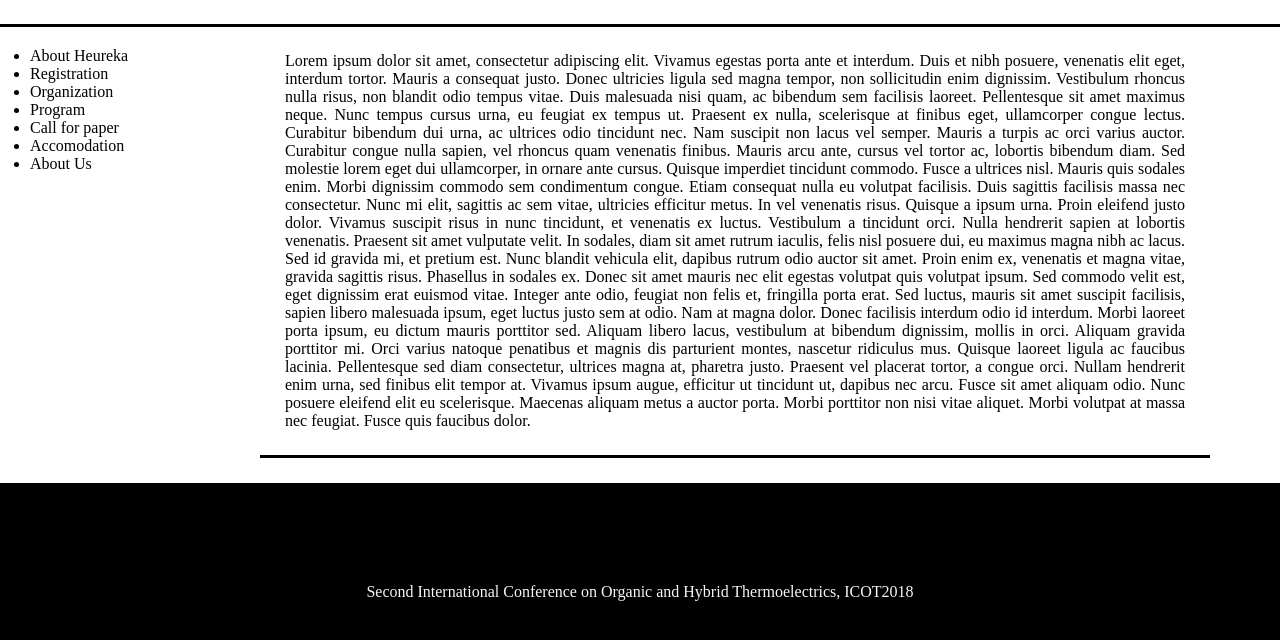
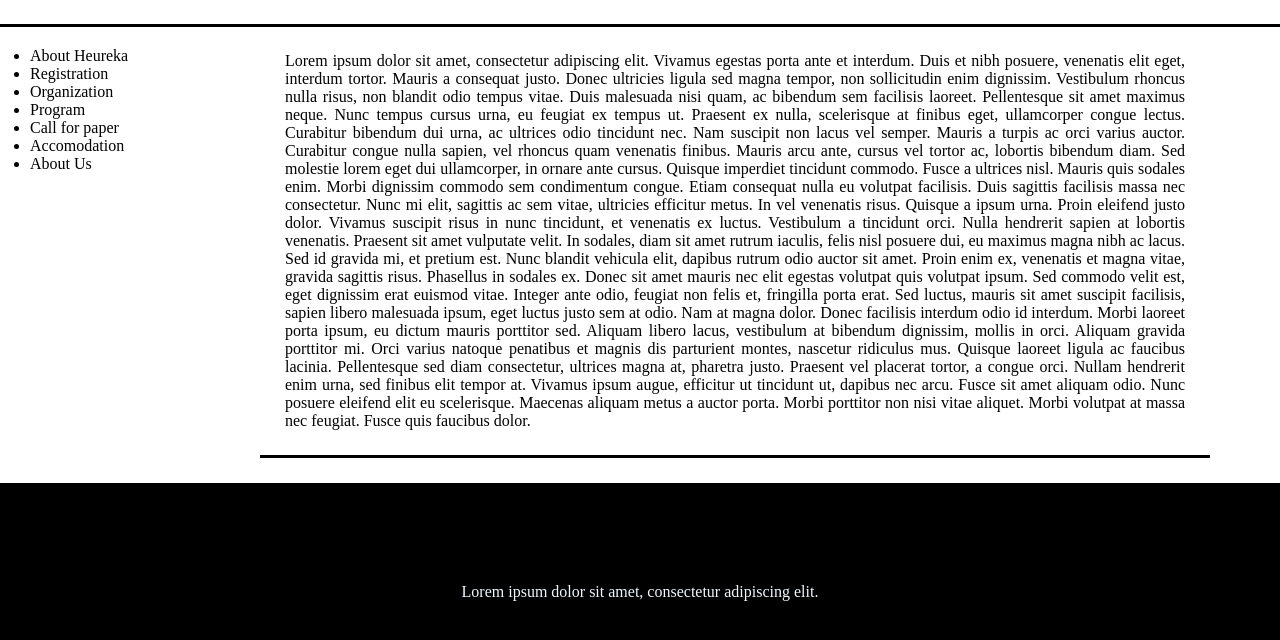
Before and after one commit to rudyshmyron/MySite, a plain HTML site: page Index.html in a window 1280 px wide. Shown: the part 226-866 px from the top of the page. Drawn offline with Linux system fonts and the light colour scheme.

Commit message:
first commit2

```diff
--- a/Index.html
+++ b/Index.html
@@ -36,7 +36,7 @@
 Orci varius natoque penatibus et magnis dis parturient montes, nascetur ridiculus mus. Quisque laoreet ligula ac faucibus lacinia. Pellentesque sed diam consectetur, ultrices magna at, pharetra justo. Praesent vel placerat tortor, a congue orci. Nullam hendrerit enim urna, sed finibus elit tempor at. Vivamus ipsum augue, efficitur ut tincidunt ut, dapibus nec arcu. Fusce sit amet aliquam odio. Nunc posuere eleifend elit eu scelerisque. Maecenas aliquam metus a auctor porta. Morbi porttitor non nisi vitae aliquet. Morbi volutpat at massa nec feugiat. Fusce quis faucibus dolor.</div>
        </div>
             <div id="footer">
-                Second International Conference on Organic and Hybrid Thermoelectrics, ICOT2018
+                Lorem ipsum dolor sit amet, consectetur adipiscing elit.
             </div>
     </div>
 
```
